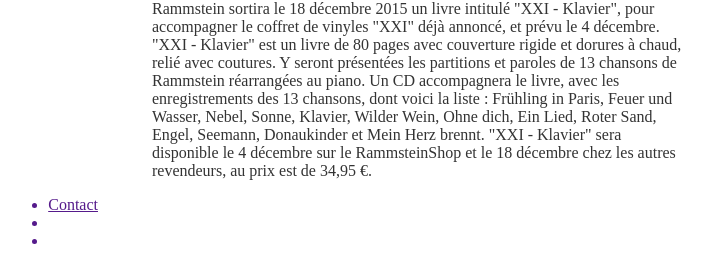
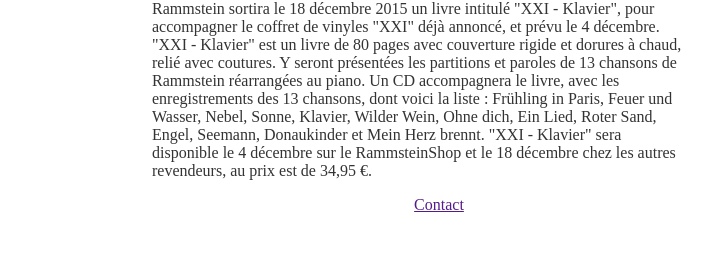
Before and after one commit to Blackpandem/mobileFirst, a plain HTML site: page index.html in a window 1280 px wide. Shown: the part 1015-1281 px from the top of the page, without its empty margins (221-932 px from the left). After the commit the page ends 1245 px from the top, so only its background shows below. Drawn offline with nearby package versions, Linux system fonts and the light colour scheme; a script that the page names is missing.

Commit message:
modifié :         .DS_Store 	modifié :         css/style.css 	modifié :         css/style.less

```diff
--- a/css/style.less
+++ b/css/style.less
@@ -8,6 +8,9 @@
     .wrapper();
 }
 
+nav{
+text-align: center;
+}
 nav div{
 display: inline-block;
 }
@@ -27,4 +30,8 @@ main {
 
 footer {
     &:extend(.wrapper);
+    text-align: center;
 }
+footer nav ul a li{
+    display: inline;
+}
```
Also changed, not shown: css/style.css, 1 other file.
